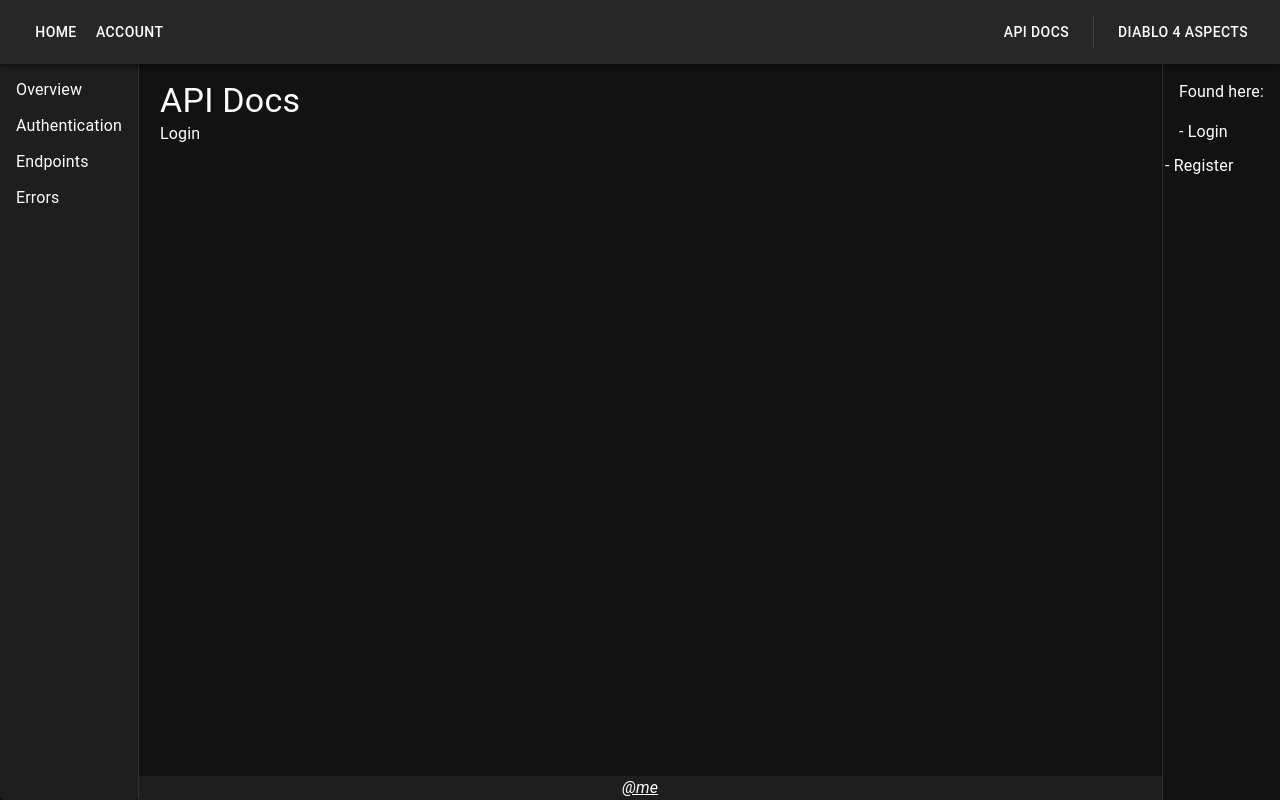
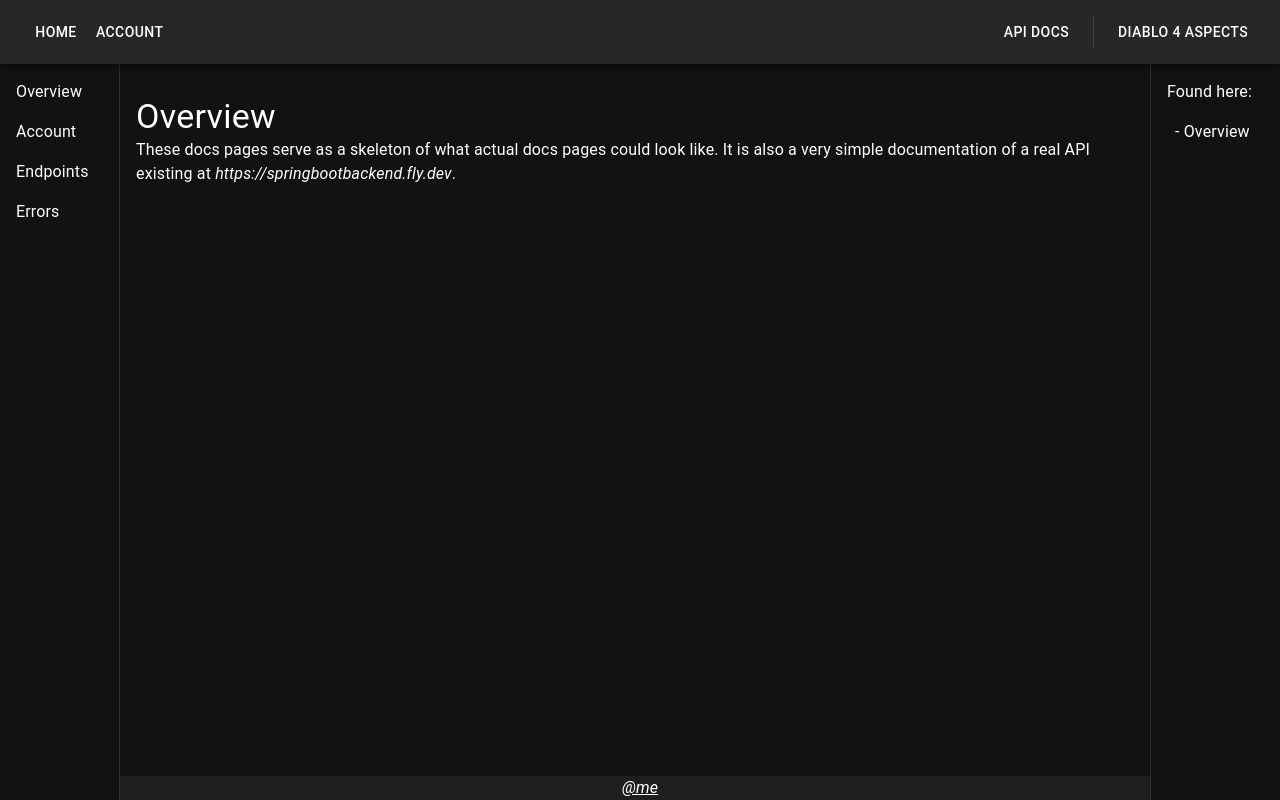
Before and after one commit to Caldeen/the_thing, a Next.js app: page /docs in a window 1280 px wide. Built offline with nearby package versions, Linux system fonts and the light colour scheme.

Commit message:
somewhat fixed docs layout

```diff
--- /dev/null
+++ b/components/docs/leftDrawer.tsx
@@ -0,0 +1,29 @@
+import { ListItemButton } from "@mui/material"
+import Drawer from "@mui/material/Drawer"
+import Grid from "@mui/material/Grid"
+import MenuItem from "@mui/material/MenuItem"
+import MenuList from "@mui/material/MenuList"
+import Paper from "@mui/material/Paper"
+import Toolbar from "@mui/material/Toolbar"
+
+const LeftDrawer = () => {
+    const drawerWidth = 120
+    return (
+        <>
+
+                    <Drawer variant='permanent' sx={{width: drawerWidth,color:(t)=>t.palette.text.disabled,
+                    flexShrink:0,
+                    [`& .MuiDrawer-paper`]: { width: drawerWidth, boxSizing: 'border-box' }}} >
+                        <Toolbar />
+                            <MenuList >
+                                <ListItemButton href="/docs" >Overview</ListItemButton>
+                                <ListItemButton>Account </ListItemButton>
+                                <ListItemButton>Endpoints</ListItemButton>
+                                <ListItemButton>Errors</ListItemButton>
+                        </MenuList>
+                    </Drawer>
+        </>
+    )
+}
+
+export default LeftDrawer
--- /dev/null
+++ b/components/docs/rightDrawer.tsx
@@ -0,0 +1,27 @@
+import { Link, List, ListItem, Toolbar } from "@mui/material"
+import Drawer from "@mui/material/Drawer"
+import Grid from "@mui/material/Grid"
+
+
+const RightDrawer = ({subjects}:{subjects:string[]}) => {
+    const drawerWidth = 130
+    return (
+        <>
+                <Drawer variant='permanent' anchor="right" sx={{width: drawerWidth,
+                    flexShrink:0,
+                    [`& .MuiDrawer-paper`]: { width: drawerWidth, boxSizing: 'border-box' }}}>
+                    <Toolbar />
+                    <List >
+                        <ListItem>Found here:</ListItem>
+                        {subjects.map((sub) => (
+                            <ListItem key={sub}>
+                            <Link ml={1} underline="hover" color='inherit' href={"#"+sub}><span>- {sub}</span></Link>
+                            </ListItem >
+                        ))}
+                    </List>
+                </Drawer>
+        </>
+    )
+
+}
+export default RightDrawer
--- a/components/layout.tsx
+++ b/components/layout.tsx
@@ -37,7 +37,7 @@ const Layout = ({ children }: any) => {
             <Toolbar sx={{mb:2}}/>
             </Box>
             <main >{children}</main>
-            <Box flex={1} />
+            <Box flex={2} />
             <Footer ></Footer>
         </>
     )
--- a/pages/docs.tsx
+++ /dev/null
@@ -1,43 +0,0 @@
-import { Box, Container, Drawer, Grid, Link, List, ListItem, MenuItem, MenuList, Paper, Toolbar, Typography } from "@mui/material"
-
-const Docs = () => {
-    return (
-                <Grid container justifyContent={'space-around'}>
-                <Grid item xs minWidth={'150px'}>
-                    <Drawer variant='permanent' color="primary" >
-                        <Toolbar />
-                        <Paper sx={{ height: "100%" }}>
-                            <MenuList >
-                                <MenuItem>Overview</MenuItem>
-                                <MenuItem>Authentication</MenuItem>
-                                <MenuItem>Endpoints</MenuItem>
-                                <MenuItem>Errors</MenuItem>
-                        </MenuList>
-                        </Paper>
-                    </Drawer>
-                </Grid>
-
-                    <Grid item xs={6} sm={8} md={9} lg={9} xl={9}  >
-                        <Typography variant='h4'>API Docs</Typography>
-                        <Typography id="login" >Login</Typography>
-                    </Grid>
-                    <Grid item xs >
-                        <Drawer variant='permanent' anchor="right" >
-                            <Toolbar />
-                                <List >
-                                    <ListItem>Found here:</ListItem>
-                                    <ListItem>
-                                        <Link underline="hover" color='inherit' href="#login"><span>- Login</span></Link>
-                                    </ListItem>
-                                    <ListItem sx={{padding:'2px'}}>
-                                        <Link padding={0} underline="hover" color='inherit' href="#register"><span>- Register</span></Link>
-                                    </ListItem>
-                                </List>
-                        </Drawer>
-                    </Grid>
-
-        </Grid>
-    )
-}
-
-export default Docs
--- /dev/null
+++ b/pages/docs/index.tsx
@@ -0,0 +1,23 @@
+import { Box, Container, Drawer, Grid, Link, List, ListItem, MenuItem, MenuList, Paper, Toolbar, Typography } from "@mui/material"
+import LeftDrawer from "../../components/docs/leftDrawer"
+import RightDrawer from "../../components/docs/rightDrawer"
+
+const Docs = () => {
+    return (
+
+        <Box display={'flex'} >
+                <LeftDrawer ></LeftDrawer>
+            <Box sx={{flexGrow:1,p:2}}>
+                <Typography id='Overview' variant='h4'>Overview</Typography>
+                <Typography variant='body1' sx={{overflowWrap:'anywhere'}} >These docs pages serve as a skeleton of
+                what actual docs pages could look like.
+                It is also a very simple documentation of a real API existing at
+                <i> https://springbootbackend.fly.dev</i>.</Typography>
+            </Box>
+                <RightDrawer subjects={['Overview']}></RightDrawer>
+        </Box>
+
+    )
+}
+
+export default Docs
```
Also changed, not shown: pages/docs/account.tsx (added).
